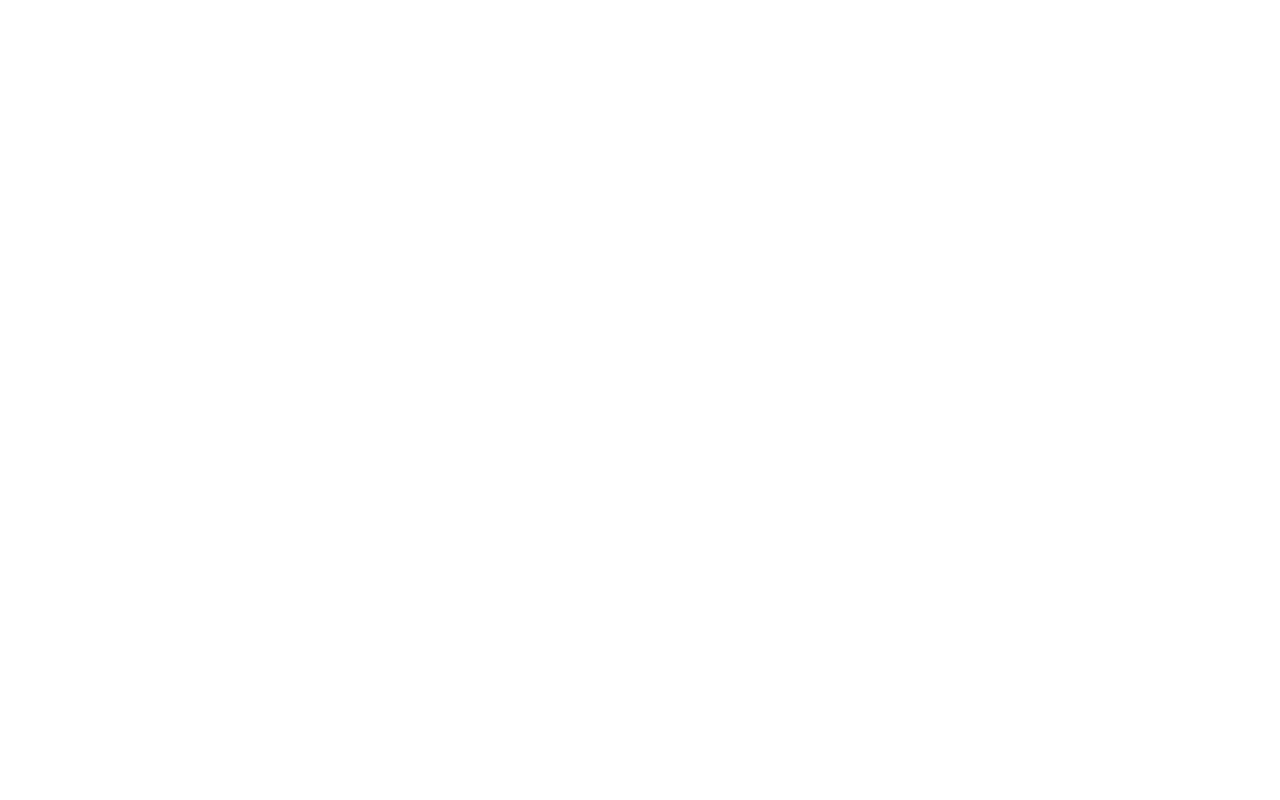
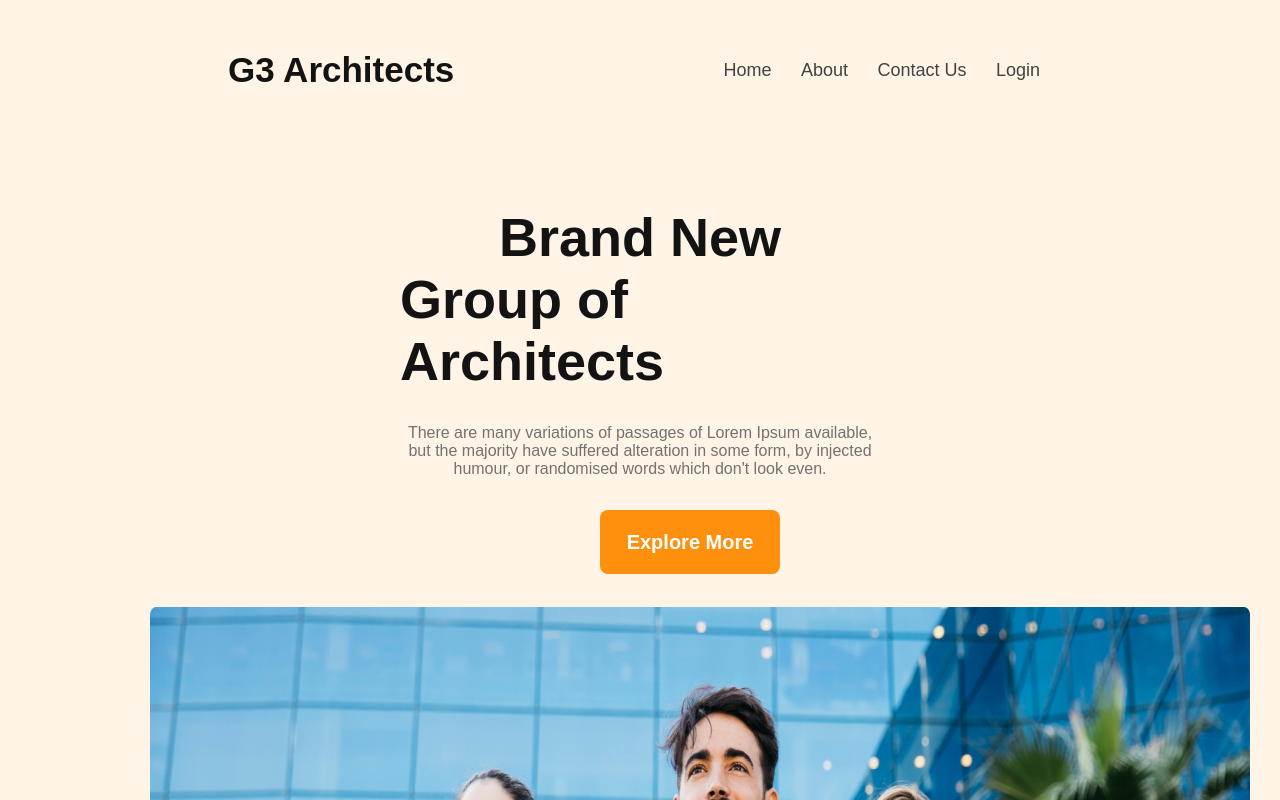
Before and after one commit to naimhossen1929/assignment-two, a plain HTML site: page index.html in a window 1280 px wide. Shown: the top 800 px of the page. Drawn offline with Linux system fonts and the light colour scheme.

Commit message:
added header section

```diff
--- a/index.html
+++ b/index.html
@@ -1,12 +1,49 @@
 <!DOCTYPE html>
 <html lang="en">
+
 <head>
     <meta charset="UTF-8">
     <meta http-equiv="X-UA-Compatible" content="IE=edge">
     <meta name="viewport" content="width=device-width, initial-scale=1.0">
-    <title>Document</title>
+    <title>Architects</title>
+    <!-- stylesheet -->
+    <link rel="stylesheet" href="styles/architect.css">
 </head>
+
 <body>
+    <!-----------------------------------
+ ----------------Start Header ----------->
+    <header class="header">
+        <nav class="nav-bar">
+            <span>
+                <h2>G3 Architects</h2>
+            </span>
+            <span>
+                <a href="">Home</a>
+                <a href="">About</a>
+                <a href="">Contact Us</a>
+                <a href="">Login</a>
+            </span>
 
+        </nav>
+        <div class="header-title">
+
+            <div>
+                <h1 class="header-subtitle"><span>Brand New</span> <span>Group of Architects</span></h1>
+                <p class="header-description">
+                    There are many variations of passages of Lorem Ipsum available, but the
+                    majority have suffered alteration in some form, by injected humour, or randomised words which don't
+                    look even.
+                </p>
+            </div>
+            <div><button class="btn-primary">Explore More</button></div>
+
+        </div>
+        <div class="banner">
+            <img src="images/banner.png" alt="">
+        </div>
+
+    </header>
 </body>
+
 </html>
--- /dev/null
+++ b/styles/architect.css
@@ -0,0 +1,80 @@
+/* common styles */
+* {
+    margin: 0;
+    font-family: 'Work Sans', sans-serif;
+}
+body{
+    margin: 0;
+}
+
+.btn-primary {
+    font-weight: 600;
+    font-size: 20px;
+    padding: 21px 25px;
+    width: 180px;
+    height: 64px;
+    background: #FF900E;
+    border-radius: 8px;
+    border: 0;
+    color: #FFFFFF;
+    position: relative;
+    left: 200px;
+}
+
+/* ---------Header Styles----------- */
+.header{
+    padding: 50px 0;
+    background: rgba(255, 144, 14, 0.1);
+    height: 100%;
+}
+.nav-bar {
+    display: flex;
+    justify-content: space-between;
+    align-items: center;
+    margin: 0px 240px 116px 228px;
+}
+
+.nav-bar h2 {
+    color: #131313;
+    font-weight: 700;
+    font-size: 35px;
+}
+
+.nav-bar a {
+    text-decoration: none;
+    margin-left: 25px;
+    color: #424242;
+    font-weight: 500;
+    font-size: 18px;
+}
+
+.header-title {
+    margin: 0px 400px 33px;
+}
+
+.header-subtitle {
+    display: flex;
+    flex-direction: column;
+    justify-content: center;
+    align-items: center;
+    /* text-align: center; */
+    font-weight: 700;
+    font-size: 54px;
+    color: #131313;
+}
+
+.header-description {
+    margin: 32px 0;
+    color: #727272;
+    text-align: center;
+}
+.banner{
+    width: 1100px;
+    height: 700px;
+    margin-left: 150px;
+    margin-right: 200px;
+}
+.banner img{
+    height: 100%;
+    width: 100%;
+}
```
Also changed, not shown: images/architect.png (added), images/banner.png (added), images/icons/customers.png (added), images/icons/email.png (added), images/icons/projects.png (added), images/icons/ribon.png (added), images/sponsors/amazon.png (added), images/sponsors/figma.png (added), images/sponsors/google.png (added), images/sponsors/spotify.png (added), images/sponsors/telerama.png (added), images/team1.png (added), images/team2.png (added), images/team3.png (added), 1 more files.
